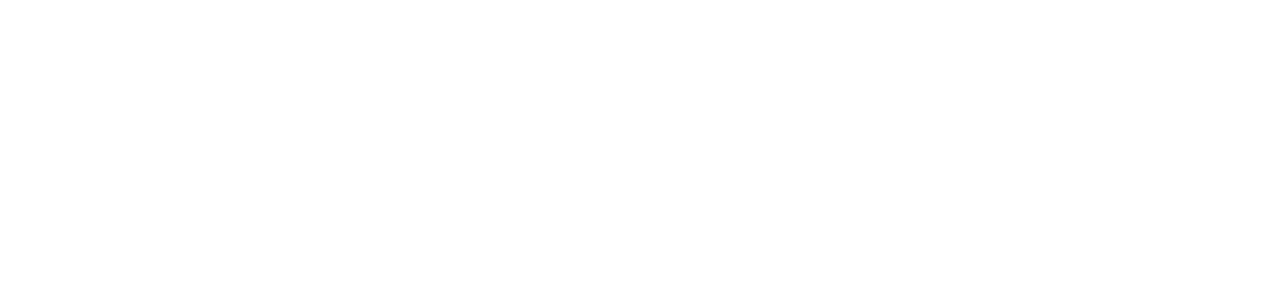
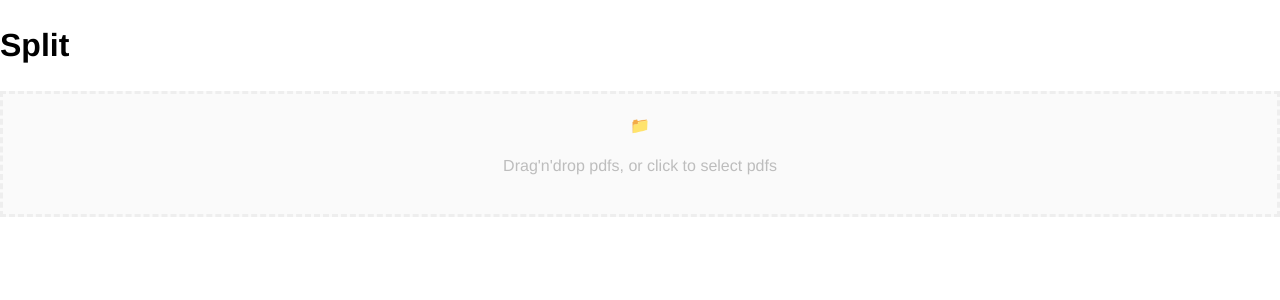
Before and after one commit to PDFcraft/pdfcraft-frontend, a React (Create React App) app: page /split in a window 1280 px wide. Before the commit this address had no page. Shown: the top 300 px of the page. Built offline with nearby package versions, Linux system fonts and the light colour scheme.

Commit message:
Feat: Functions for single file upload features

```diff
--- a/src/App.js
+++ b/src/App.js
@@ -2,6 +2,7 @@
 import { BrowserRouter as Router, Route, Routes } from "react-router-dom";
 import Merge from "./component/Merge";
 import Home from "./component/Home"
+import Split from "./component/Split"
 
 function App() {
   return (
@@ -9,6 +10,7 @@
       <Routes>
         <Route path="/" exact element={<Home />} />
         <Route path="/merge" exact element={<Merge />} />
+        <Route path="/split" exact element={<Split />} />
 
       </Routes>
     </Router>
--- a/src/component/Home.js
+++ b/src/component/Home.js
@@ -10,6 +10,11 @@
                     MERGE
                 </button>
             </Link>
+            <Link to="/split">
+                <button>
+                    SPLIT
+                </button>
+            </Link>
         </div>
     );
 };
--- a/src/component/Merge.js
+++ b/src/component/Merge.js
@@ -14,7 +14,7 @@
     return (
         <div>
             <h1>Merge</h1>
-            <DropzoneComponent files={files} dragzoneMsg={dragzoneMsg} allowMultiple={true} handleDrop={handleDrop}></DropzoneComponent>
+            <DropzoneComponent dragzoneMsg={dragzoneMsg} allowMultiple={true} handleDrop={handleDrop}></DropzoneComponent>
             {
                 files.length > 0 &&
                 <DragItem files={files} setSortedFiles={setSortedFiles} />
@@ -22,7 +22,7 @@
             }
             {
                 files.length > 0 &&
-                <button onClick={(e) => { func.postHandler(files, sortedFiles, setMergedFile, e) }}>
+                <button onClick={(e) => { func.postFilesHandler(files, sortedFiles, setMergedFile, e) }}>
                     Post
                 </button>
             }
@@ -30,14 +30,11 @@
 
             {
                 mergedFile.length > 0 &&
-                <button onClick={(e) => { func.getHandler(mergedFile[1], mergedFile[0], e) }}>
+                <button onClick={(e) => { func.getFileHandler(mergedFile[1], mergedFile[0], e) }}>
                     DOWNLOAD
                 </button>
 
             }
-
-
-            {/* <a href='' download>Click to download</a> */}
         </div>
     );
 
--- /dev/null
+++ b/src/component/Split.js
@@ -0,0 +1,34 @@
+import React, { useState } from "react";
+import DropzoneComponent from "./DropzoneComponent";
+import * as func from "./func";
+
+const Split = () => {
+    const dragzoneMsg = "Drag'n'drop pdfs, or click to select pdfs";
+    const [file, setFile] = useState([]);
+    const [processedFile, setProcessedFile] = useState([]);
+    const handleDrop = acceptedFiles => {
+        setFile(acceptedFiles);
+    }
+    return (
+        <div>
+            <h1>Split</h1>
+            <DropzoneComponent dragzoneMsg={dragzoneMsg} allowMultiple={false} handleDrop={handleDrop}></DropzoneComponent>
+            {
+                file.length > 0 &&
+                <button onClick={(e) => { func.postFileHandler(file, setProcessedFile, e) }}>
+                    Post
+                </button>
+            }
+            {
+                processedFile.length > 0 &&
+                <button onClick={(e) => { func.getFileHandler(processedFile[1], processedFile[0], e) }}>
+                    DOWNLOAD
+                </button>
+
+            }
+        </div>
+    );
+
+};
+
+export default Split;
--- a/src/component/func.js
+++ b/src/component/func.js
@@ -1,15 +1,38 @@
 import Axios from 'axios';
 
-export const postHandler = (files, sortedFiles, setMergedFile, e) => {
+export const postFileHandler = (file, setProcessedFile, e) => {
+    console.log(file)
+    UploadFile(file, setProcessedFile)
+    e.preventDefault();
+    // do someting...
+}
+
+export const postFilesHandler = (files, sortedFiles, setMergedFile, e) => {
     UploadFiles(files, sortedFiles, setMergedFile)
     e.preventDefault();
     // do someting...
 }
 
-export const getHandler = (url, mergedFileName, e) => {
+export const getFileHandler = (url, mergedFileName, e) => {
     const file_url = "http://localhost:8080/download=" + url.replace(/\.[^/.]+$/, "");
     DownloadFile(file_url, mergedFileName)
     e.preventDefault();
+}
+
+export const UploadFile = (file, setProcessedFile) => {
+    console.log(file)
+    const formData = new FormData();
+    formData.append('file', file[0])
+    Axios.post('http://localhost:8080/filetest', formData, {
+        headers: {
+            'Content-Type': 'multipart/form-data',
+        },
+    }).then((resp) => {
+        if (resp.status === 200) {
+            setProcessedFile(Object.entries(resp.data.FileName)[0])
+        }
+    });
+
 }
 
 export const UploadFiles = (files, sortedFiles, setMergedFile) => {
@@ -17,6 +40,7 @@
     for (var i in sortedFiles) {
         for (var j in files) {
             if (files[j].name === Object.values(sortedFiles[i])[1]) {
+                console.log(files[j])
                 formData.append('files', files[j]);
             }
         }
```
